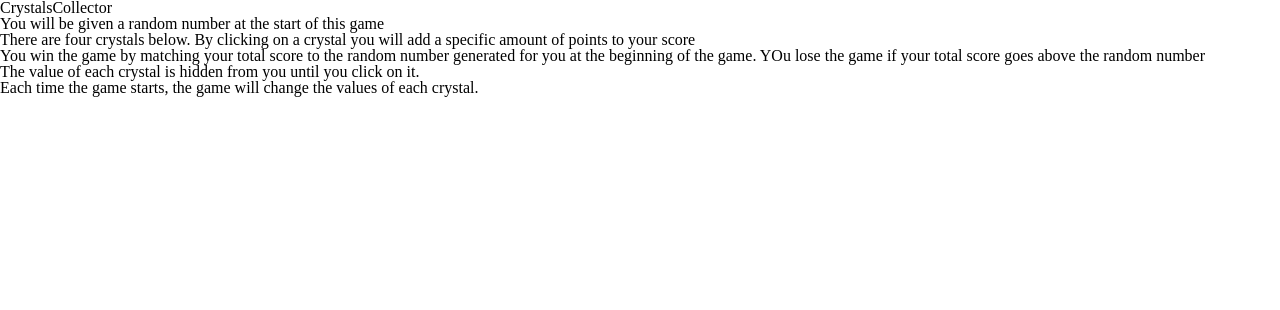
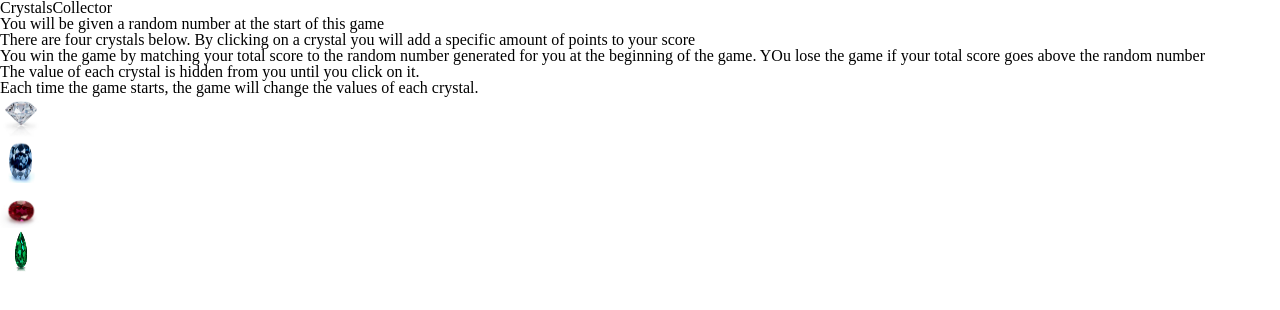
Before and after one commit to monicarocios/unit-4-game, a plain HTML site: page index.html in a window 1280 px wide. Drawn offline with nearby package versions, Linux system fonts and the light colour scheme.

Commit message:
added gem images into html and changed jquery script link to bottom of page

```diff
--- a/index.html
+++ b/index.html
@@ -4,7 +4,6 @@
         <title>Unit 4 Game</title>
         <link rel="stylesheet" href="assets/css/reset.css">
         <link rel="stylesheet" href="assets/css/style.css">
-        <script src="https://ajax.googleapis.com/ajax/libs/jquery/3.4.1/jquery.min.js"></script>
 
     </head>
 
@@ -30,18 +29,30 @@
 
     <div class="crystal-one">
         <!-- first gem -->
+        <a href="default.asp">
+            <img src="assets/images/gem1.jpg" alt="gem1pic" style="width:42px;height:42px;border:0;">
+        </a>
     </div>
 
     <div class="crystal-two">
         <!-- second gem -->
+        <a href="default.asp">
+            <img src="assets/images/gem2.jpg" alt="gem1pic" style="width:42px;height:42px;border:0;">
+        </a>
     </div>
 
     <div class="crystal-three">
         <!-- third gem -->
+        <a href="default.asp">
+            <img src="assets/images/gem3.jpg" alt="gem1pic" style="width:42px;height:42px;border:0;">
+        </a>
     </div>
 
     <div class="crystal-four">
         <!-- fourth gem -->
+        <a href="default.asp">
+            <img src="assets/images/gem4.jpg" alt="gem1pic" style="width:42px;height:42px;border:0;">
+        </a>
     </div>
 
     <div class="section-total-score-words">
@@ -52,6 +63,6 @@
         <!-- total score number/ coiunter generated from clicking on gems-->
     </div>
 
-
+    <script src="https://ajax.googleapis.com/ajax/libs/jquery/3.4.1/jquery.min.js"></script>
     <script src= "assets/javascript/game.js"></script>
 </html>
```
Also changed, not shown: assets/images/gem1.jpg (added), assets/images/gem2.jpg (added), assets/images/gem3.jpg (added), assets/images/gem4.jpg (added), assets/images/gem4.png (added).
